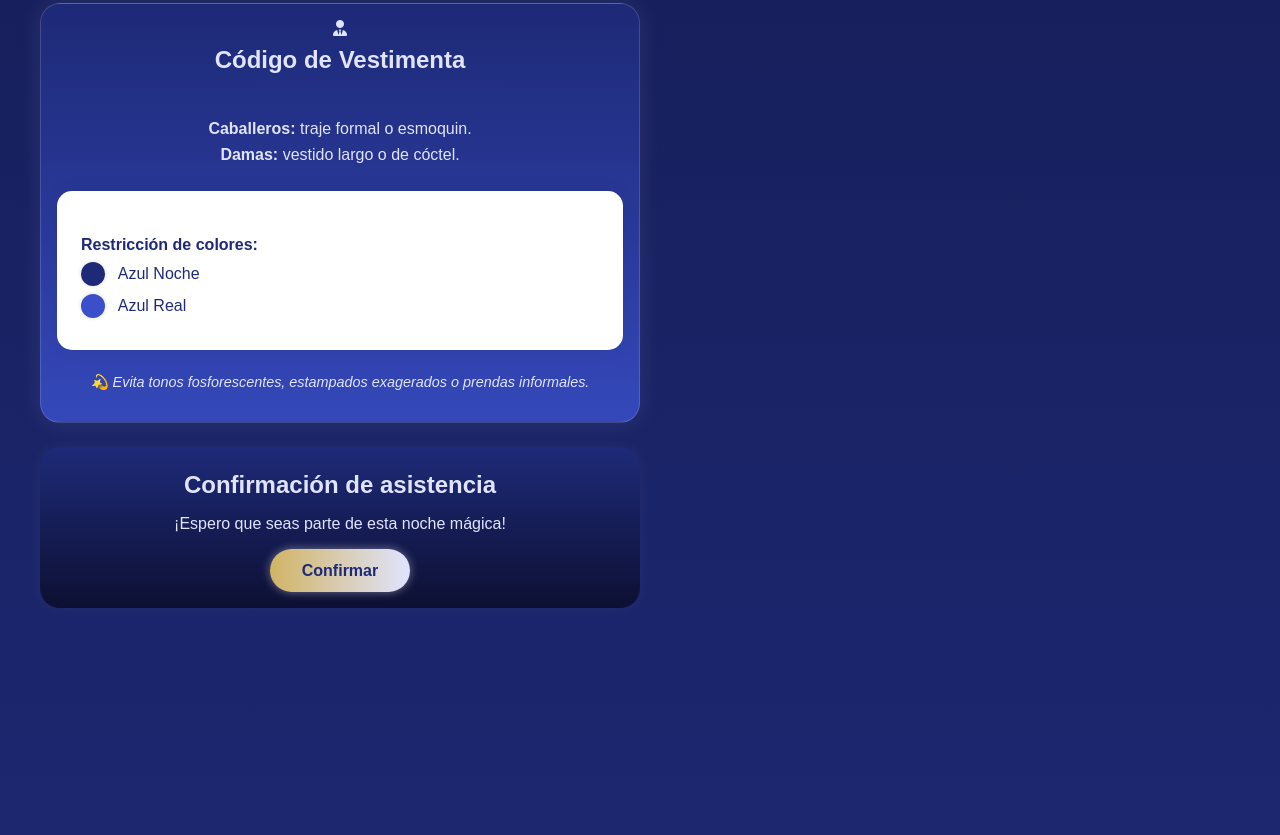
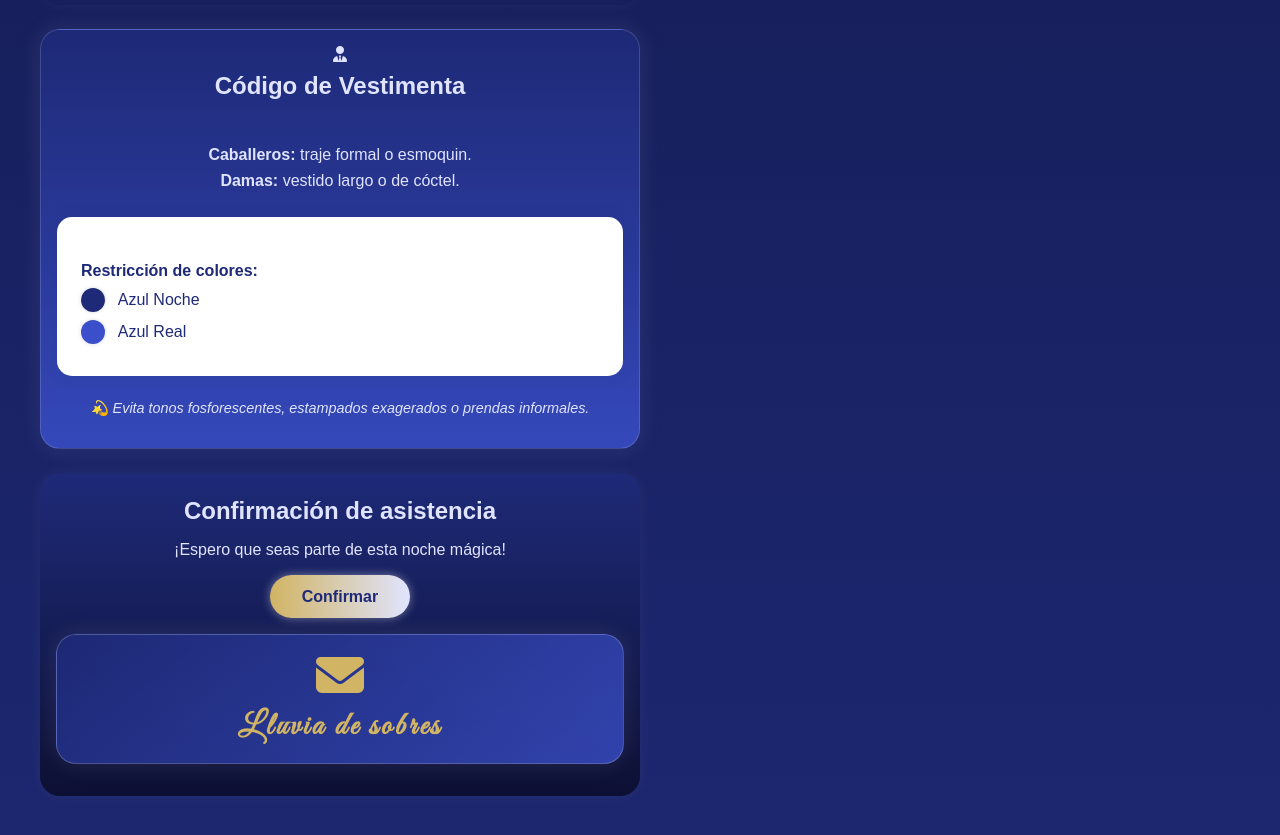
Before and after one commit to jadercano/mis-quince, a website: page index.html in a window 1280 px wide. Shown: the part 1865-2700 px from the top of the page. Drawn offline with nearby package versions, Linux system fonts and the light colour scheme.

```diff
--- a/index.html
+++ b/index.html
@@ -128,6 +128,11 @@
     <h2 class="rsvp-title">Confirmación de asistencia</h2>
     <p class="rsvp-message">¡Espero que seas parte de esta noche mágica!</p>
     <a href="https://forms.gle/tu-formulario" target="_blank" class="btn-confirm">Confirmar</a>
+
+    <div class="gift-box">
+      <i class="fas fa-envelope icon"></i>
+      <h3 class="message">Lluvia de sobres</h3>
+    </div>
   </section>
 
   <script src="js/main.js"></script>
--- a/styles.css
+++ b/styles.css
@@ -127,7 +127,7 @@
 /* === ENCABEZADO === */
 .header-title {
     font-family: 'Great Vibes', cursive;
-    font-size: clamp(7rem, 12vw, 12rem);
+    font-size: clamp(6rem, 12vw, 12rem);
     background: linear-gradient(90deg, #d4af37, #E0E4FF, #d4af37);
     -webkit-background-clip: text;
     -webkit-text-fill-color: transparent;
@@ -148,7 +148,7 @@
 .header-subtitle {
     font-family: 'Shadows Into Light', serif;
     color: var(--plata);
-    font-size: 3rem;
+    font-size: clamp(2rem, 5vw, 13rem);
     letter-spacing: 2px;
 }
 
@@ -635,3 +635,34 @@
         font-size: 2rem;
     }
 }
+
+/* === CONTENEDOR DE FECHA PRINCIPAL === */
+.gift-box {
+    margin: 1rem auto;
+    background: linear-gradient(145deg, rgba(30, 42, 120, 0.9), rgba(58, 79, 201, 0.8));
+    border: 1px solid rgba(255, 255, 255, 0.2);
+    border-radius: 20px;
+    padding: 1rem;
+    box-shadow: 0 0 25px rgba(224, 228, 255, 0.1);
+    color: var(--plata);
+    text-align: center;
+    position: relative;
+    overflow: hidden;
+}
+
+.gift-box .icon {
+    font-size: 3rem;
+    color: var(--dorado);
+    margin-bottom: 0.5rem;
+}
+
+.gift-box .message {
+    font-family: 'Great Vibes', serif;
+    font-size: 2rem;
+    font-weight: 600;
+    letter-spacing: 3px;
+    color: var(--dorado);
+    position: relative;
+    z-index: 1;
+    margin-block: 0rem;
+}
```
